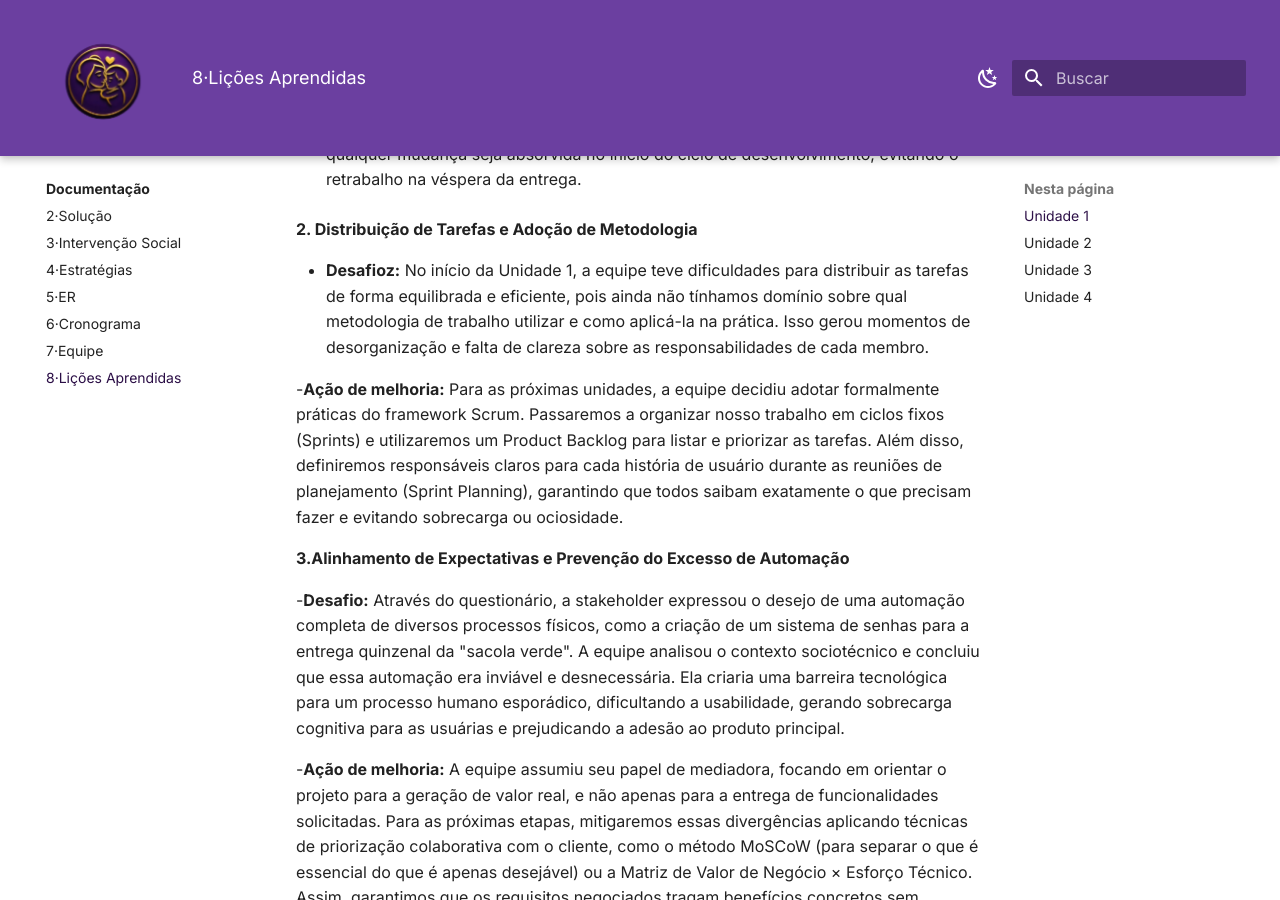
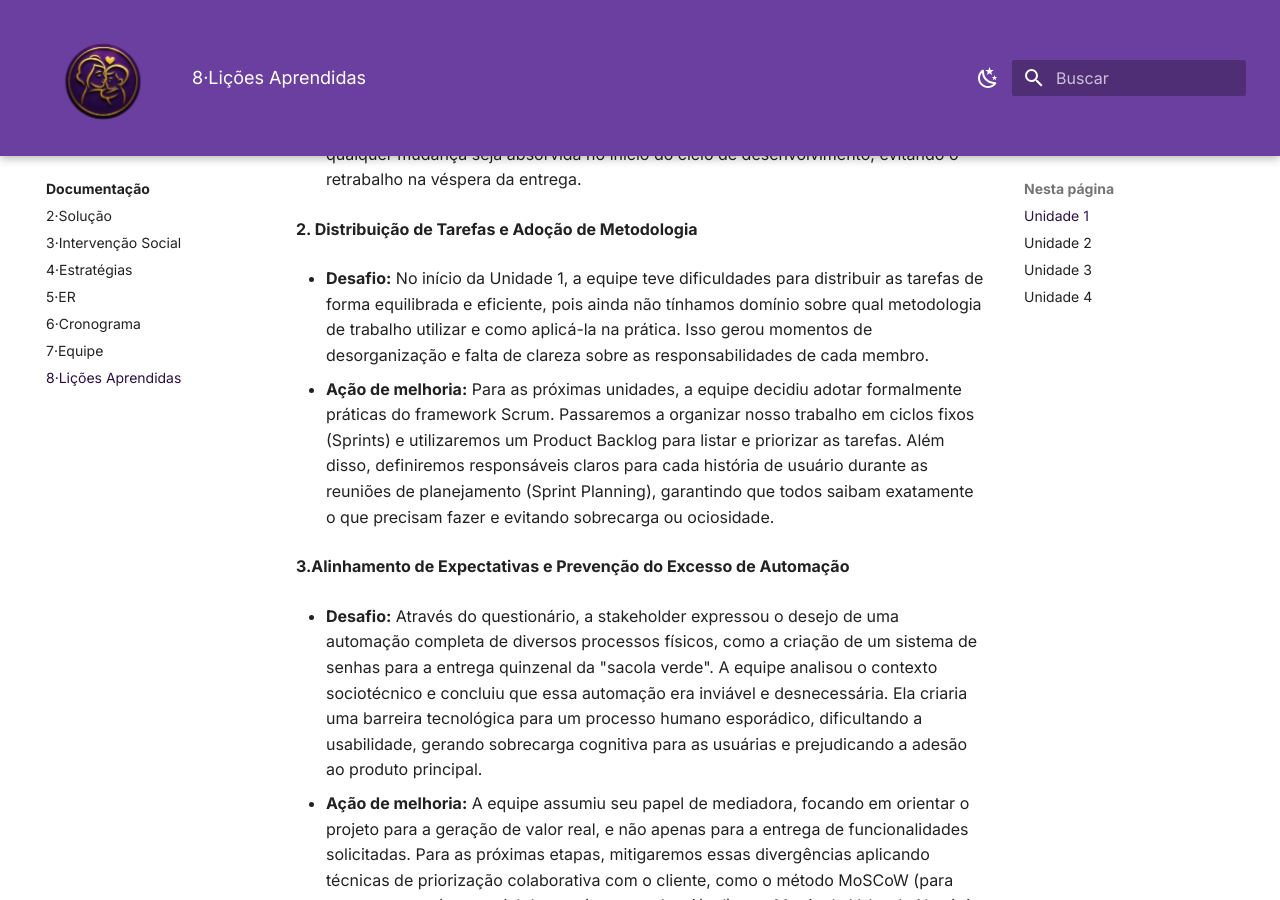
Before and after one commit to mdsreq-fga-unb/REQ-2026.2-T01-MaesGuerreiras, an MkDocs documentation site: the page built from docs/08-licoes/index.md, in a window 1280 px wide and 900 px high, scrolled down 701 px. Built offline with MkDocs 1.6.1 and Material for MkDocs 9.7.7, drawn with Linux system fonts in a browser that asks for light colours.

Commit message:
Pequenos ajustes Lições Aprendidas

```diff
--- a/docs/08-licoes/index.md
+++ b/docs/08-licoes/index.md
@@ -16,15 +16,15 @@ bloco abaixo deve ser preenchido pela equipe logo após a Retrospectiva da unida
 
 **2. Distribuição de Tarefas e Adoção de Metodologia**
 
-- **Desafioz:** No início da Unidade 1, a equipe teve dificuldades para distribuir as tarefas de forma equilibrada e eficiente, pois ainda não tínhamos domínio sobre qual metodologia de trabalho utilizar e como aplicá-la na prática. Isso gerou momentos de desorganização e falta de clareza sobre as responsabilidades de cada membro.
+- **Desafio:** No início da Unidade 1, a equipe teve dificuldades para distribuir as tarefas de forma equilibrada e eficiente, pois ainda não tínhamos domínio sobre qual metodologia de trabalho utilizar e como aplicá-la na prática. Isso gerou momentos de desorganização e falta de clareza sobre as responsabilidades de cada membro.
 
--**Ação de melhoria:** Para as próximas unidades, a equipe decidiu adotar formalmente práticas do framework Scrum. Passaremos a organizar nosso trabalho em ciclos fixos (Sprints) e utilizaremos um Product Backlog para listar e priorizar as tarefas. Além disso, definiremos responsáveis claros para cada história de usuário durante as reuniões de planejamento (Sprint Planning), garantindo que todos saibam exatamente o que precisam fazer e evitando sobrecarga ou ociosidade.
+- **Ação de melhoria:** Para as próximas unidades, a equipe decidiu adotar formalmente práticas do framework Scrum. Passaremos a organizar nosso trabalho em ciclos fixos (Sprints) e utilizaremos um Product Backlog para listar e priorizar as tarefas. Além disso, definiremos responsáveis claros para cada história de usuário durante as reuniões de planejamento (Sprint Planning), garantindo que todos saibam exatamente o que precisam fazer e evitando sobrecarga ou ociosidade.
 
 **3.Alinhamento de Expectativas e Prevenção do Excesso de Automação**
 
--**Desafio:** Através do questionário, a stakeholder expressou o desejo de uma automação completa de diversos processos físicos, como a criação de um sistema de senhas para a entrega quinzenal da "sacola verde". A equipe analisou o contexto sociotécnico e concluiu que essa automação era inviável e desnecessária. Ela criaria uma barreira tecnológica para um processo humano esporádico, dificultando a usabilidade, gerando sobrecarga cognitiva para as usuárias e prejudicando a adesão ao produto principal.
+- **Desafio:** Através do questionário, a stakeholder expressou o desejo de uma automação completa de diversos processos físicos, como a criação de um sistema de senhas para a entrega quinzenal da "sacola verde". A equipe analisou o contexto sociotécnico e concluiu que essa automação era inviável e desnecessária. Ela criaria uma barreira tecnológica para um processo humano esporádico, dificultando a usabilidade, gerando sobrecarga cognitiva para as usuárias e prejudicando a adesão ao produto principal.
 
--**Ação de melhoria:** A equipe assumiu seu papel de mediadora, focando em orientar o projeto para a geração de valor real, e não apenas para a entrega de funcionalidades solicitadas. Para as próximas etapas, mitigaremos essas divergências aplicando técnicas de priorização colaborativa com o cliente, como o método MoSCoW (para separar o que é essencial do que é apenas desejável) ou a Matriz de Valor de Negócio × Esforço Técnico. Assim, garantimos que os requisitos negociados tragam benefícios concretos sem complicar a rotina do projeto Mães Guerreiras.
+- **Ação de melhoria:** A equipe assumiu seu papel de mediadora, focando em orientar o projeto para a geração de valor real, e não apenas para a entrega de funcionalidades solicitadas. Para as próximas etapas, mitigaremos essas divergências aplicando técnicas de priorização colaborativa com o cliente, como o método MoSCoW (para separar o que é essencial do que é apenas desejável) ou a Matriz de Valor de Negócio × Esforço Técnico. Assim, garantimos que os requisitos negociados tragam benefícios concretos sem complicar a rotina do projeto Mães Guerreiras.
 
 
 
```
